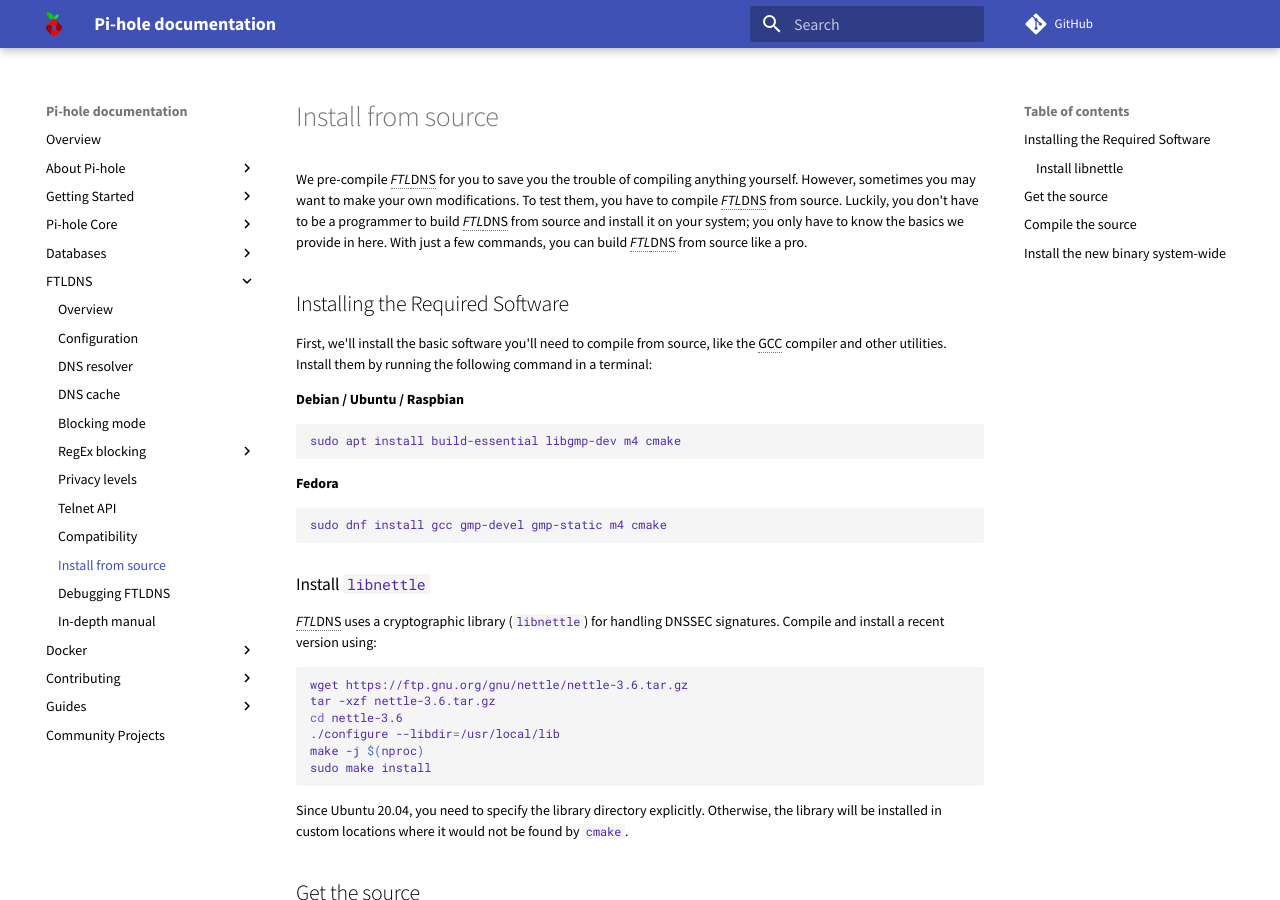
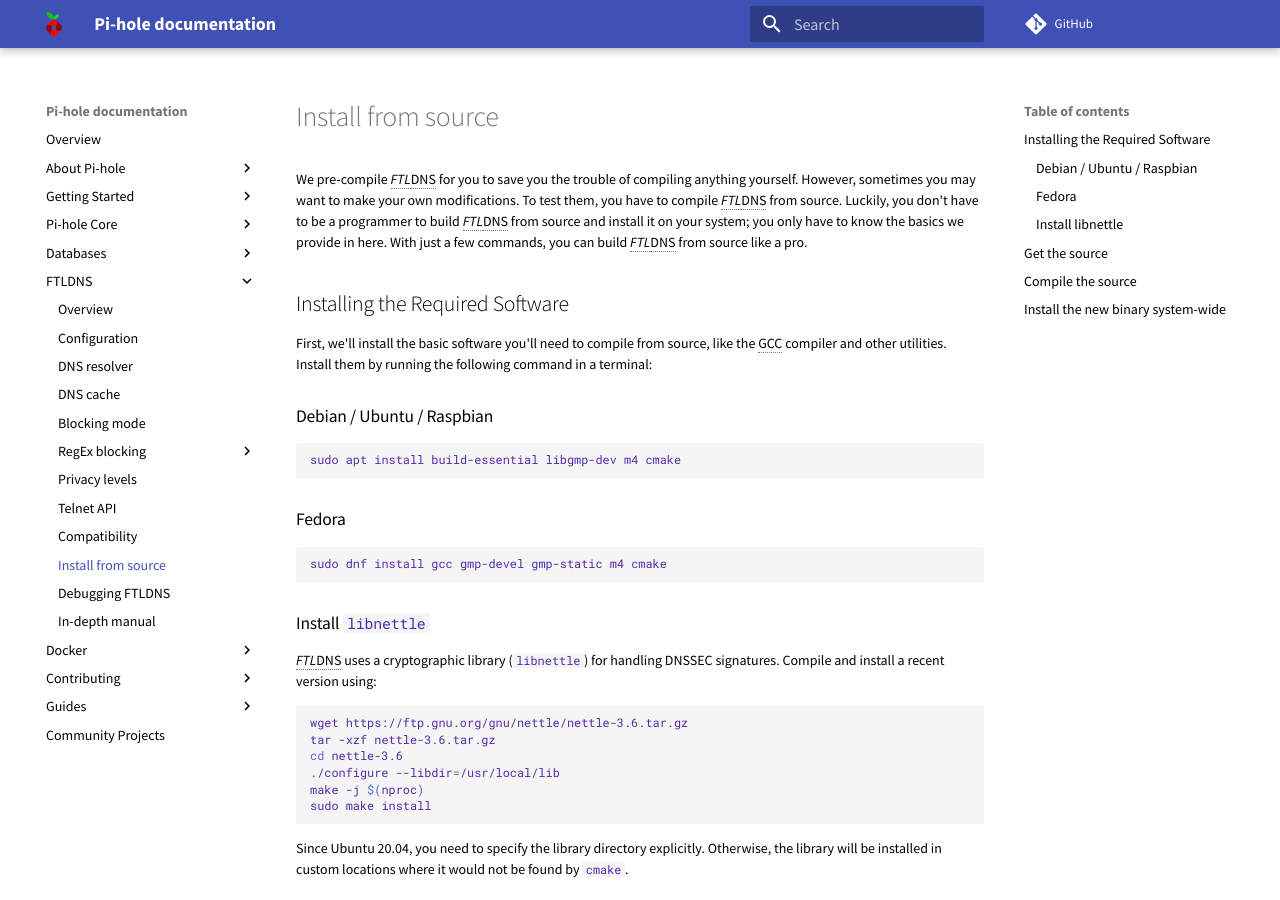
Before and after one commit to pi-hole/docs, an MkDocs documentation site: the page built from docs/ftldns/compile.md, in a window 1280 px wide and 900 px high. Built offline with MkDocs 1.6.1 and Material for MkDocs 9.7.7, drawn with Linux system fonts in a browser that asks for light colours; comment, search, counter and statistics services are not loaded.

Commit message:
Update compile.md

````diff
--- a/docs/ftldns/compile.md
+++ b/docs/ftldns/compile.md
@@ -5,13 +5,13 @@
 First, we'll install the basic software you'll need to compile from source, like the GCC compiler and other utilities.
 Install them by running the following command in a terminal:
 
-**Debian / Ubuntu / Raspbian**
+### Debian / Ubuntu / Raspbian
 
 ```bash
 sudo apt install build-essential libgmp-dev m4 cmake
 ```
 
-**Fedora**
+### Fedora
 
 ```bash
 sudo dnf install gcc gmp-devel gmp-static m4 cmake
````
